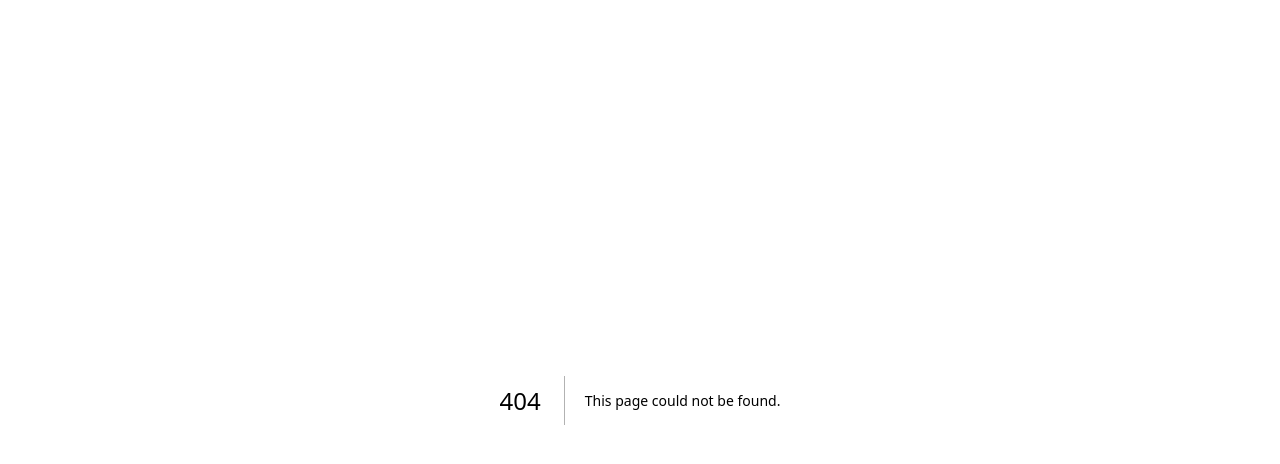
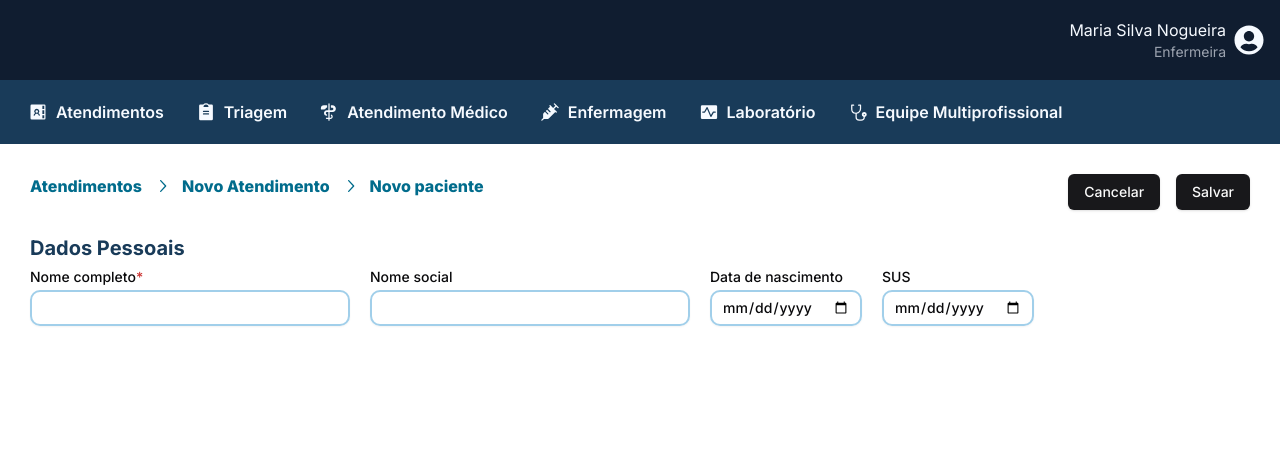
Before and after one commit to Tomas025/prontuario-eletronico, a Next.js app: page /atendimentos/listaAtendimentos/novoPaciente in a window 1280 px wide. Before the commit this address had no page. Shown: the top 464 px of the page. Built offline with nearby package versions, Linux system fonts and the light colour scheme.

Commit message:
Início da tela NovoPaciente

```diff
--- /dev/null
+++ b/src/app/(auth-routes)/atendimentos/listaAtendimentos/novoPaciente/hooks/useNovoPaciente.ts
@@ -0,0 +1,20 @@
+import { SubmitHandler, useForm } from 'react-hook-form';
+
+import { zodResolver } from '@hookform/resolvers/zod';
+
+import { mySchema, typeMyschema } from '../schema/schema';
+
+export function useNovoPaciente() {
+  const form = useForm<typeMyschema>({
+    resolver: zodResolver(mySchema)
+  });
+
+  const submitForm: SubmitHandler<typeMyschema> = async (data) => {
+    console.log(data);
+  };
+
+  return {
+    form,
+    submitForm
+  };
+}
--- /dev/null
+++ b/src/app/(auth-routes)/atendimentos/listaAtendimentos/novoPaciente/page.tsx
@@ -0,0 +1,176 @@
+'use client';
+import { BreadCrumb } from '@/components/BreadCrumb';
+import { Button } from '@/components/ui/button';
+import {
+  Form,
+  FormControl,
+  FormField,
+  FormItem,
+  FormMessage
+} from '@/components/ui/form';
+import { Input } from '@/components/ui/input';
+import { Label } from '@/components/ui/label';
+
+import { useNovoPaciente } from './hooks/useNovoPaciente';
+
+export default function NovoPaciente() {
+  const { form, submitForm } = useNovoPaciente();
+
+  const linkList = [
+    { label: 'Atendimentos', route: '/atendimentos' },
+    {
+      label: 'Novo Atendimento',
+      route: '/atendimentos/listaAtendimentos'
+    },
+    {
+      label: 'Novo paciente',
+      route: '/atendimentos/listaAtendimentos/novoPaciente'
+    }
+  ];
+
+  return (
+    <section className="flex flex-col gap-6">
+      <section className="flex justify-between">
+        <BreadCrumb linkList={linkList} />
+        <div className="flex gap-4">
+          <Button>Cancelar</Button>
+          <Button>Salvar</Button>
+        </div>
+      </section>
+
+      <Form {...form}>
+        <form
+          onSubmit={form.handleSubmit(submitForm)}
+          className="flex flex-col gap-2"
+        >
+          {/* Dados Pessoais */}
+          <h1 className="text-xl font-bold text-blue/03">Dados Pessoais</h1>
+          <div className="flex gap-5">
+            <FormField
+              control={form.control}
+              name="nomeCompleto"
+              render={({ field }) => (
+                <FormItem>
+                  <FormControl>
+                    <div className="grid w-full items-center gap-1.5 min-w-80 label">
+                      <Label htmlFor="nomeCompleto">
+                        Nome completo<span className="text-red/01">*</span>
+                      </Label>
+                      <Input
+                        id="nomeCompleto"
+                        type="text"
+                        {...field}
+                        className="p-[10px] border-2 border-blue/07 rounded-[10px] focus:border-blue/06 focus-visible:ring-0"
+                      />
+                    </div>
+                  </FormControl>
+                  <FormMessage />
+                </FormItem>
+              )}
+            />
+            <FormField
+              control={form.control}
+              name="nomeSocial"
+              render={({ field }) => (
+                <FormItem>
+                  <FormControl>
+                    <div className="grid w-full items-center gap-1.5 min-w-80 label">
+                      <Label htmlFor="nomeSocial">Nome social</Label>
+                      <Input
+                        id="nomeSocial"
+                        type="text"
+                        {...field}
+                        className="p-[10px] border-2 border-blue/07 rounded-[10px] focus:border-blue/06 focus-visible:ring-0"
+                      />
+                    </div>
+                  </FormControl>
+                  <FormMessage />
+                </FormItem>
+              )}
+            />
+            <FormField
+              control={form.control}
+              name="dataNascimento"
+              render={({ field }) => (
+                <FormItem>
+                  <FormControl>
+                    <div className="grid w-full items-center gap-1.5 label">
+                      <Label htmlFor="dataNascimento">Data de nascimento</Label>
+                      <Input
+                        id="dataNascimento"
+                        type="date"
+                        {...field}
+                        className="p-[10px] border-2 border-blue/07 rounded-[10px] focus:border-blue/06 focus-visible:ring-0"
+                      />
+                    </div>
+                  </FormControl>
+                  <FormMessage />
+                </FormItem>
+              )}
+            />
+            <FormField
+              control={form.control}
+              name="dataNascimento"
+              render={({ field }) => (
+                <FormItem>
+                  <FormControl>
+                    <div className="grid w-full items-center gap-1.5 label">
+                      <Label htmlFor="dataNascimento">SUS</Label>
+                      <Input
+                        id="dataNascimento"
+                        type="date"
+                        {...field}
+                        className="p-[10px] border-2 border-blue/07 rounded-[10px] focus:border-blue/06 focus-visible:ring-0"
+                      />
+                    </div>
+                  </FormControl>
+                  <FormMessage />
+                </FormItem>
+              )}
+            />
+            {/*
+            <div className="grid w-full items-center gap-1.5">
+              <Label htmlFor="dataNascimento">Data de nascimento</Label>
+              <Input type="date" id="dataNascimento" />
+            </div>
+            <div className="grid w-full items-center gap-1.5">
+              <Label htmlFor="sus">SUS</Label>
+              <Input type="number" id="sus" />
+            </div>
+          </div>
+
+          <div className="flex gap-5">
+            <div className="grid w-full items-center gap-1.5 max-w-80">
+              <Label htmlFor="rg">RG</Label>
+              <Input type="number" id="rg" />
+            </div>
+            <div className="grid w-full items-center gap-1.5">
+              <Label htmlFor="cpf">CPF</Label>
+              <Input type="number" id="cpf" />
+            </div>
+            <div className="grid w-full items-center gap-1.5 max-w-80">
+              <Label htmlFor="telefone">Telefone</Label>
+              <Input type="tel" id="telefone" />
+            </div>
+            <div className="grid w-full items-center gap-1.5 min-w-80">
+              <Label htmlFor="nomeMae">Nome da mãe</Label>
+              <Input type="text" id="nomeMae" />
+            </div>
+          </div>
+          {/* Endereço */}
+            {/* <h1 className="text-xl font-bold text-blue/03">Endereço</h1>
+          <div className="flex gap-5">
+            <div className="grid w-full items-center gap-1.5 min-w-80">
+              <Label htmlFor="cep">CEP</Label>
+              <Input type="number" id="cep" />
+            </div>
+            <div className="grid w-full items-center gap-1.5 min-w-80">
+              <Label htmlFor="cep">CEP</Label>
+              <Input type="number" id="cep" />
+            </div> */}
+          </div>
+        </form>
+      </Form>
+    </section>
+  );
+}
--- /dev/null
+++ b/src/app/(auth-routes)/atendimentos/listaAtendimentos/novoPaciente/schema/schema.ts
@@ -0,0 +1,23 @@
+import { z } from 'zod';
+
+export const mySchema = z
+  .object({
+    nomeCompleto: z.string({ required_error: 'Campo obrigatório' }),
+    nomeSocial: z.string().optional(),
+    dataNascimento: z
+      .string()
+      .optional()
+      .refine(
+        (data) => {
+          if (!data) return true; // Permite campo vazio
+          const dataNascimento = new Date(data);
+          return !isNaN(dataNascimento.getTime());
+        },
+        {
+          message: 'Data de nascimento inválida'
+        }
+      )
+  })
+  .required();
+
+export type typeMyschema = z.infer<typeof mySchema>;
```
